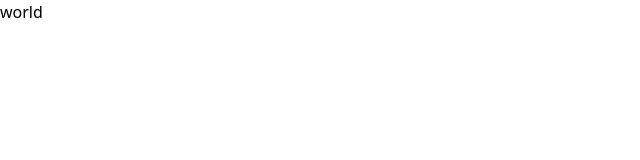
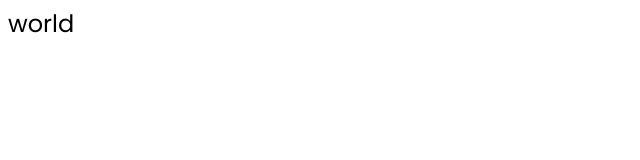
Before and after one commit to rogelcristobal/digiDirect, a React (Create React App) app: page / in a window 1280 px wide. Shown: the top 160 px of the page, without its empty margins (0-640 px from the left). Built offline with nearby package versions, Linux system fonts and the light colour scheme.

Commit message:
mui with tailwind

```diff
--- a/public/index.html
+++ b/public/index.html
@@ -32,7 +32,7 @@
   </head>
   <body>
     <noscript>You need to enable JavaScript to run this app.</noscript>
-    <div id="root"></div>
+    <div id="root" style="box-sizing: border-box; padding: 0; margin: 0"></div>
     <!--
       This HTML file is a template.
       If you open it directly in the browser, you will see an empty page.
--- a/src/App.jsx
+++ b/src/App.jsx
@@ -1,22 +1,26 @@
-import {createTheme,ThemeProvider} from "@mui/material/styles";
-import Typography from '@mui/material/Typography'
+import {
+  createTheme,
+  ThemeProvider,
+  StyledEngineProvider,
+} from "@mui/material/styles";
+
+import Typography from "@mui/material/Typography";
+
 const App = () => {
-
-  const font =  "'Poppins', sans-serif"
+  const font = "'Poppins', sans-serif";
   const theme = createTheme({
-    typography:{
-      fontFamily:[
-        font
-      ].join(',')
-    }
-  })
+    typography: {
+      fontFamily: [font].join(","),
+    },
+  });
 
   return (
-    <ThemeProvider theme={theme}>
-      <Typography variant="p">world</Typography>
-
-    </ThemeProvider>
+    <StyledEngineProvider injectFirst>
+      <ThemeProvider theme={theme}>
+        <Typography variant="h5">world</Typography>
+      </ThemeProvider>
+    </StyledEngineProvider>
   );
-}
+};
 
 export default App;
--- a/tailwind.config.js
+++ b/tailwind.config.js
@@ -1,13 +1,14 @@
-
 module.exports = {
-  content: [
-    "./src/**/*.{js,jsx,ts,tsx}",
-  ],
+  corePlugins: {
+    preflight: false,
+  },
+  content: ["./src/**/*.{js,jsx,ts,tsx}"],
+  important: '#root',
   theme: {
     extend: {},
-    fontFamily:{
-      "jakarta":['Plus Jakarta Sans', 'sans-serif']
-    }
+    fontFamily: {
+      jakarta: ["Plus Jakarta Sans", "sans-serif"],
+    },
   },
   plugins: [],
-}
+};
```
